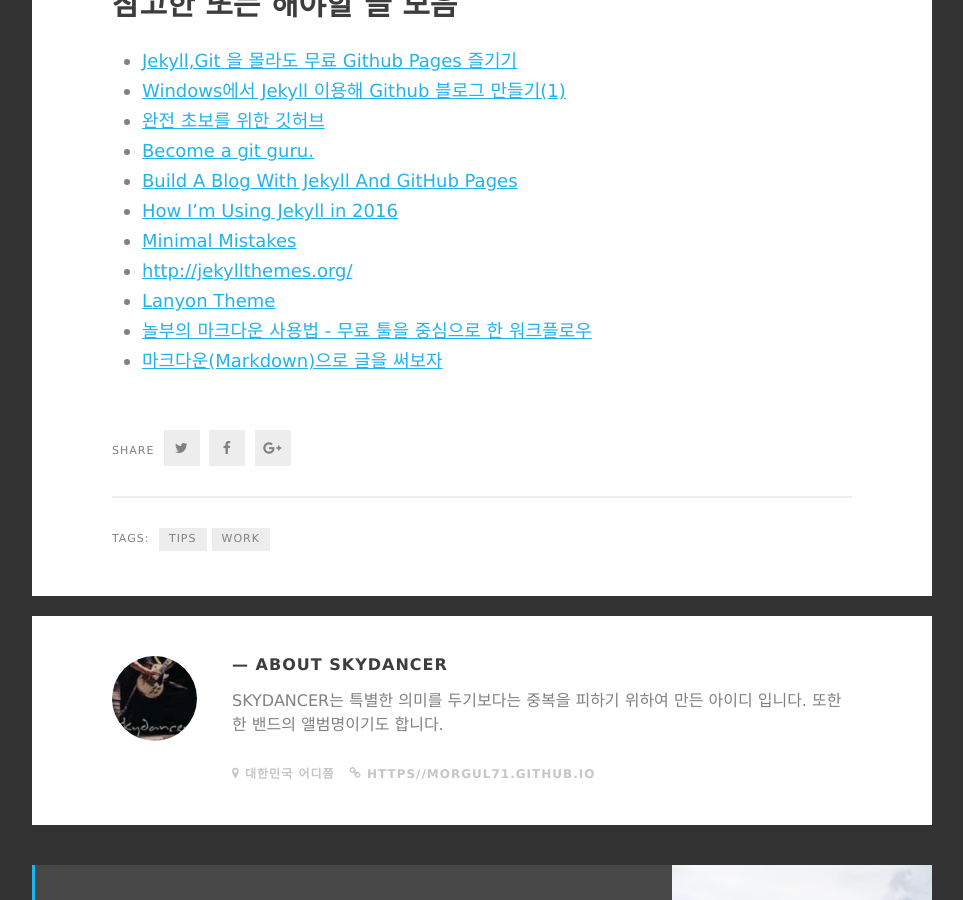
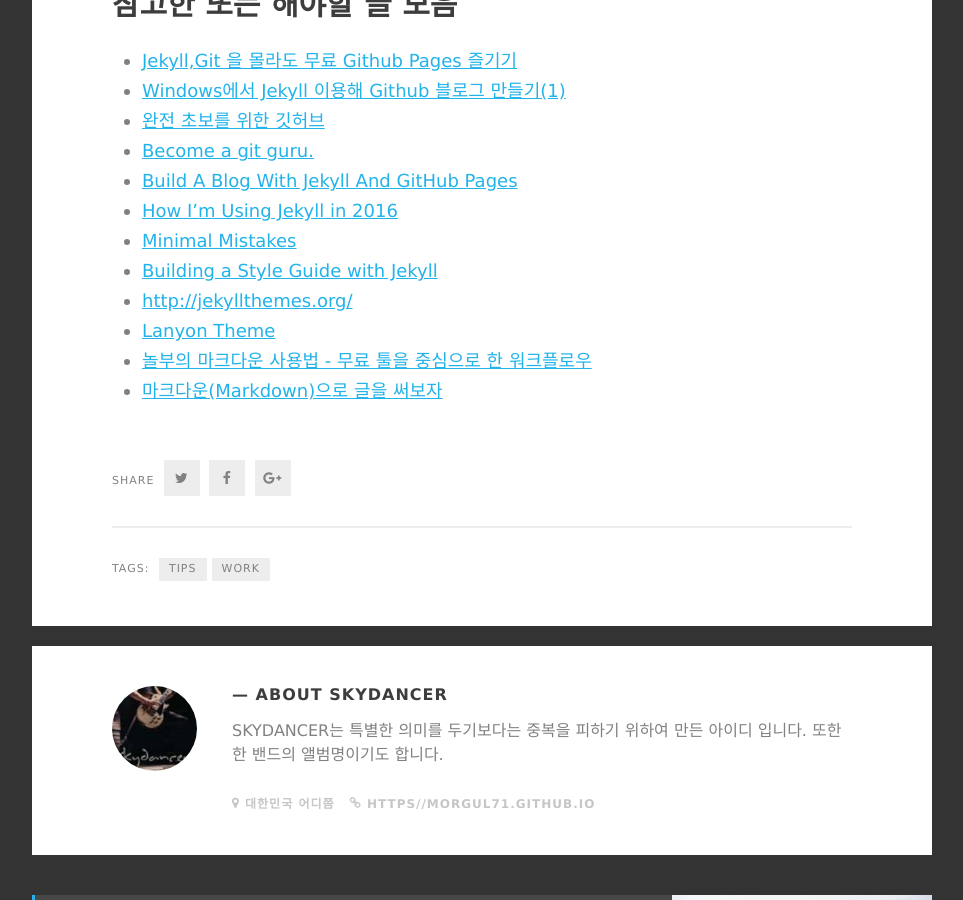
Before and after one commit to morgul71/morgul71.github.io, a Jekyll site: the page built from _posts/2016-06-16-무료 Github Pages 즐기기.md, in a window 1280 px wide and 900 px high, scrolled down 1689 px. Shown: the whole window, without its empty margins (8-971 px from the left). Built offline with Jekyll 4.4.1, drawn with Linux system fonts in a browser that asks for light colours; some web fonts are replaced.

Commit message:
Update 2016-06-16-무료 Github Pages 즐기기.md

```diff
--- a/_posts/2016-06-16-무료 Github Pages 즐기기.md
+++ b/_posts/2016-06-16-무료 Github Pages 즐기기.md
@@ -36,6 +36,7 @@
 - [Build A Blog With Jekyll And GitHub Pages](https://www.smashingmagazine.com/2014/08/build-blog-jekyll-github-pages/)
 - [How I’m Using Jekyll in 2016](https://mademistakes.com/articles/using-jekyll-2016/)
 - [Minimal Mistakes](https://mmistakes.github.io/minimal-mistakes/docs/quick-start-guide/)
+- [Building a Style Guide with Jekyll](https://mademistakes.com/articles/jekyll-style-guide/)
 - [http://jekyllthemes.org/](http://jekyllthemes.org/)
 - [Lanyon Theme](http://lanyon.getpoole.com/)
 - [놀부의 마크다운 사용법 - 무료 툴을 중심으로 한 워크플로우](http://nolboo.kim/blog/2014/04/15/how-to-use-markdown/)
```
